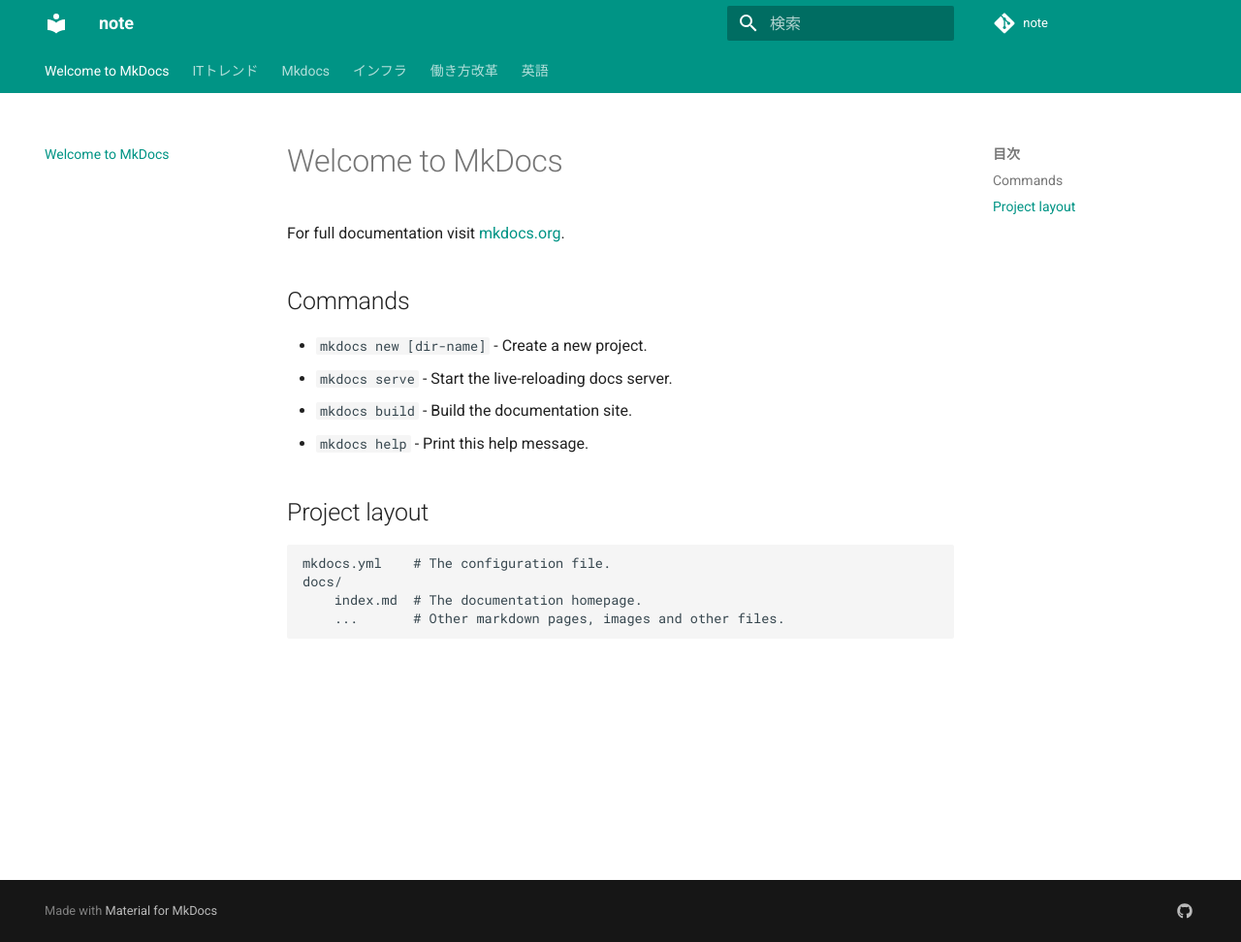
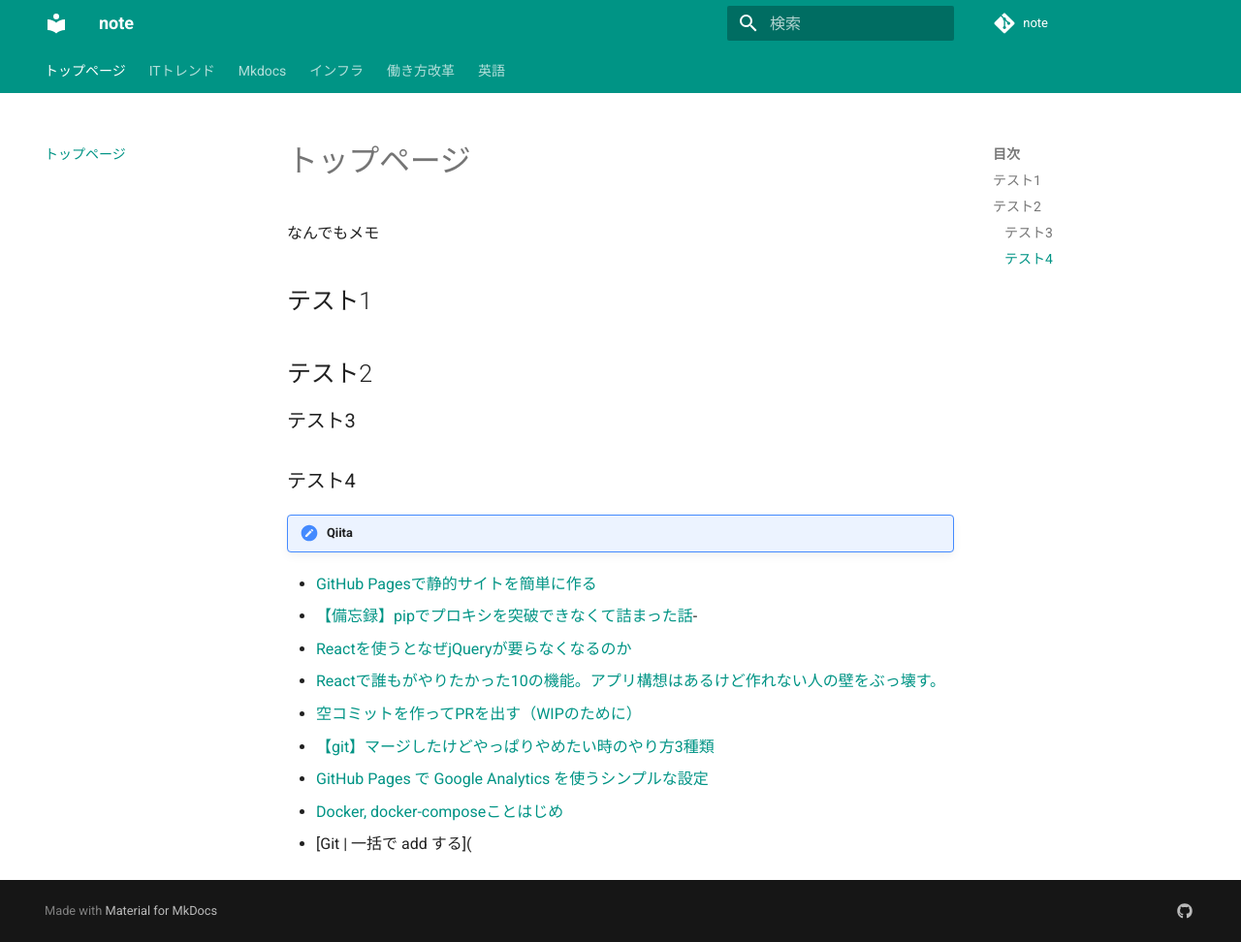
Before and after one commit to aiedoc/note, an MkDocs documentation site: the page built from docs/index.md, in a window 1280 px wide and 972 px high. Shown: the whole window at 97% size. Built offline with MkDocs 1.6.1 and Material for MkDocs 9.7.7, drawn with Linux system fonts in a browser that asks for light colours; nearby versions of some CDN libraries; comment, search, counter and statistics services are not loaded.

Commit message:
update file

```diff
--- a/docs/index.md
+++ b/docs/index.md
@@ -1,17 +1,23 @@
-# Welcome to MkDocs
+# トップページ
 
-For full documentation visit [mkdocs.org](https://mkdocs.org).
+なんでもメモ
 
-## Commands
+## テスト1
 
-* `mkdocs new [dir-name]` - Create a new project.
-* `mkdocs serve` - Start the live-reloading docs server.
-* `mkdocs build` - Build the documentation site.
-* `mkdocs help` - Print this help message.
+## テスト2
 
-## Project layout
+### テスト3
 
-    mkdocs.yml    # The configuration file.
-    docs/
-        index.md  # The documentation homepage.
-        ...       # Other markdown pages, images and other files.
+### テスト4
+
+!!! Qiita
+
+- [GitHub Pagesで静的サイトを簡単に作る](https://qiita.com/ririli/items/0e06b21cb709beae4514)
+- [【備忘録】pipでプロキシを突破できなくて詰まった話](https://qiita.com/kataniku/items/40a03e1464899225e698)-
+- [Reactを使うとなぜjQueryが要らなくなるのか](https://qiita.com/naruto/items/fdb61bc743395f8d8faf)
+- [Reactで誰もがやりたかった10の機能。アプリ構想はあるけど作れない人の壁をぶっ壊す。](https://qiita.com/y_kawase/items/8f1b5a303400a09c4923)
+- [空コミットを作ってPRを出す（WIPのために）](https://qiita.com/shingo-nakanishi/items/cc047426b15c38d6e5c1)
+- [【git】マージしたけどやっぱりやめたい時のやり方3種類](https://qiita.com/chihiro/items/5dd671aa6f1c332986a7)
+- [GitHub Pages で Google Analytics を使うシンプルな設定](https://qiita.com/memakura/items/2cfc8133e07fdc72c45f)
+- [Docker, docker-composeことはじめ](https://qiita.com/L_e_k_o/items/986196a15b08bbb14384)
+- [Git | 一括で add する](
```
Also changed, not shown: docs/ITトレンド/リンク集.md (+2 -1 lines), docs/インフラ/SELinux.md (+2 -0 lines), docs/インフラ/静的ルーティング設定(ubuntu16.04)メモ.md (+3 -0 lines), 1 other file.
